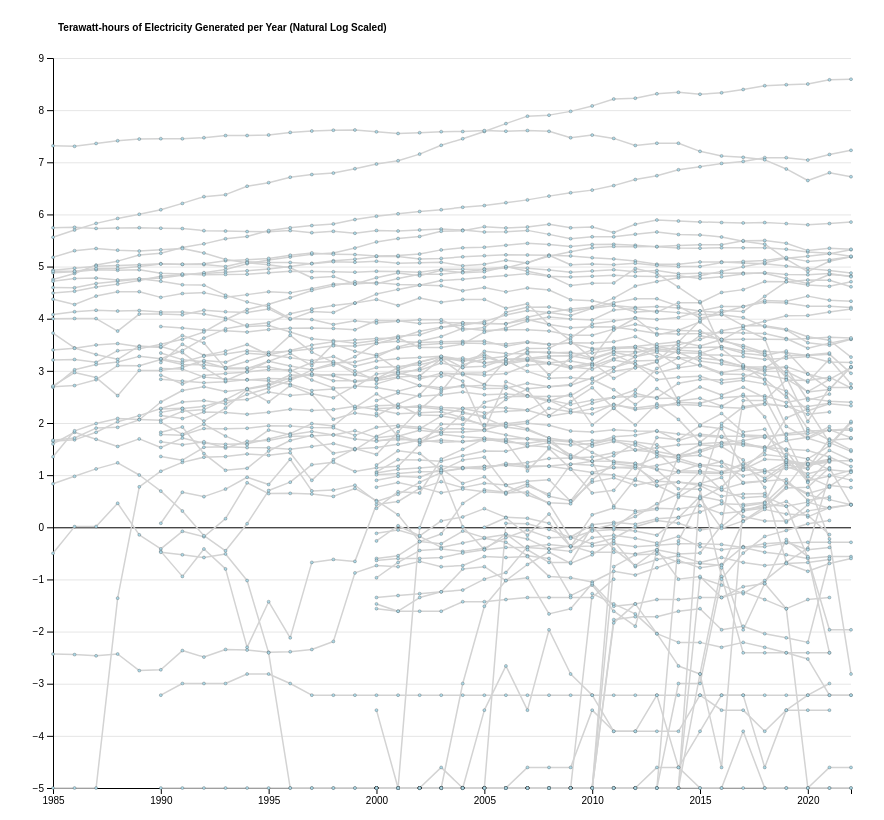
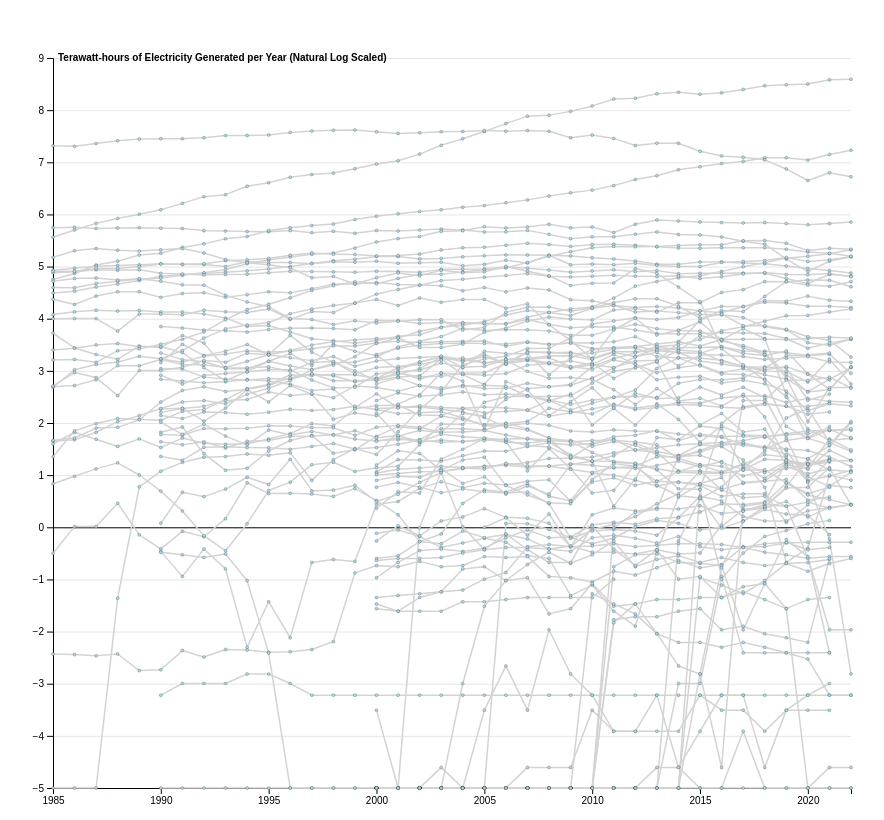
Before and after one commit to rx-72/Coal-electricity-generation, a SvelteKit app: page / in a window 1280 px wide. Shown: the whole page, without its empty margins (55-939 px from the left). Built offline with nearby package versions, Linux system fonts and the light colour scheme.

Commit message:
Update Graph.svelte
Updating the x-axis label

```diff
--- a/src/components/Graph.svelte
+++ b/src/components/Graph.svelte
@@ -178,7 +178,7 @@
         <g bind:this={gy} transform="translate({marginLeft},0)">
             <text
                 x="5"
-                y={marginBottom}
+                y={marginTop}
                 dy="0.32em"
                 fill="#000"
                 font-weight="bold"
```
